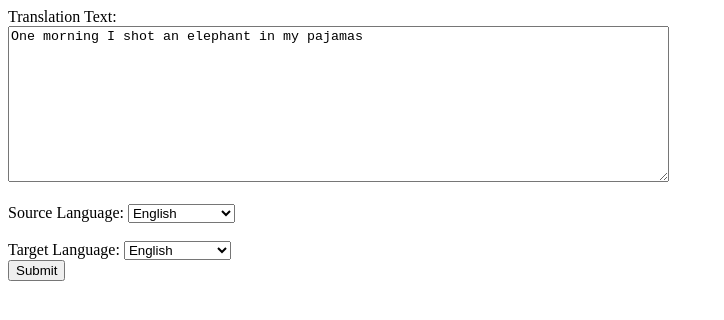
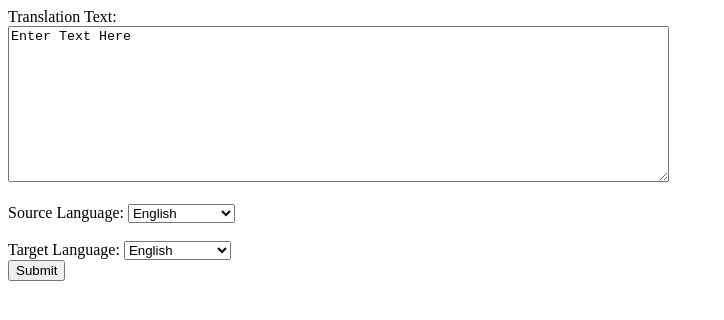
Before and after one commit to WatchGamingVideos/BlabelFish, a plain HTML site: page index.html in a window 1280 px wide. Shown: the whole page, without its empty margins (0-724 px from the left). Drawn offline with nearby package versions, Linux system fonts and the light colour scheme.

Commit message:
Update index.html

```diff
--- a/index.html
+++ b/index.html
@@ -13,7 +13,7 @@
 
 		Translation Text:
 		<br>
-			<textarea class="sourceText" rows="10" cols="80">One morning I shot an elephant in my pajamas</textarea>
+			<textarea class="sourceText" rows="10" cols="80">Enter Text Here</textarea>
 		</br>
 		<br>
 			Source Language:
```
